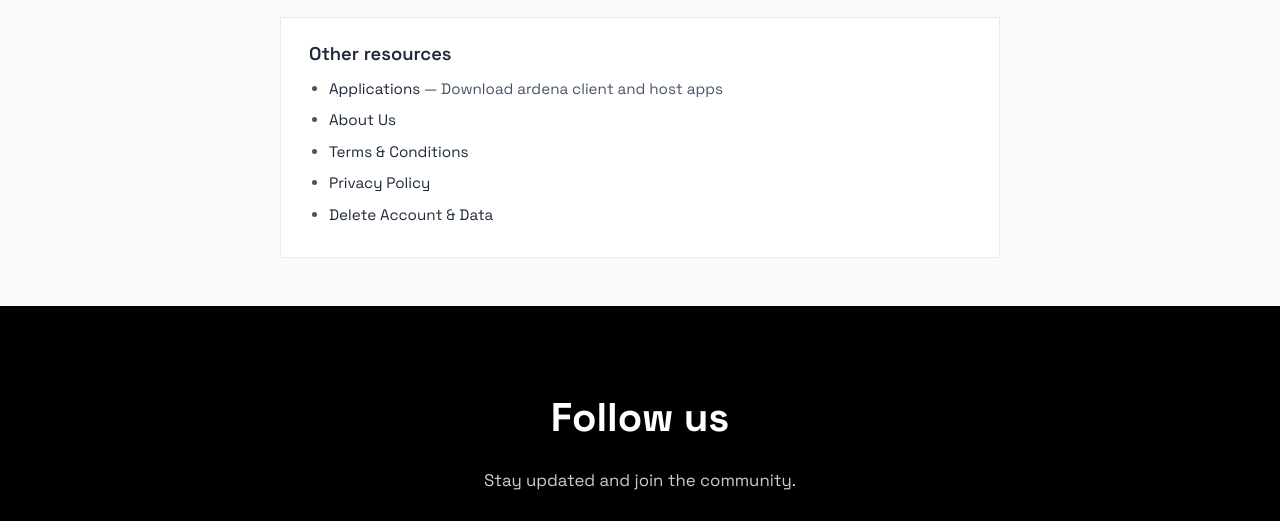
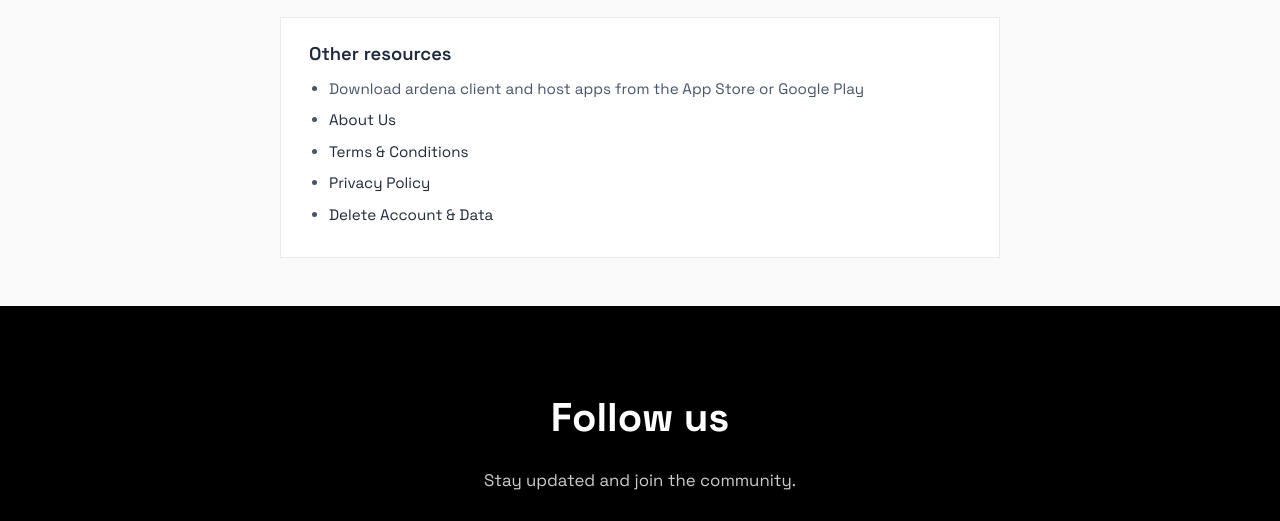
Before and after one commit to Deon62/ardena, a website: page help.html in a window 1280 px wide. Shown: the part 1939-2460 px from the top of the page. Drawn offline with Linux system fonts and the light colour scheme.

```diff
--- a/help.html
+++ b/help.html
@@ -121,7 +121,7 @@
                             <article class="help-card">
                                 <h2 class="help-card-title">Other resources</h2>
                                 <ul>
-                                    <li><a href="apps.html">Applications</a> — Download ardena client and host apps</li>
+                                    <li>Download ardena client and host apps from the App Store or Google Play</li>
                                     <li><a href="about.html">About Us</a></li>
                                     <li><a href="terms.html">Terms & Conditions</a></li>
                                     <li><a href="privacy.html">Privacy Policy</a></li>
```
Also changed, not shown: index.html (+0 -1 lines).
